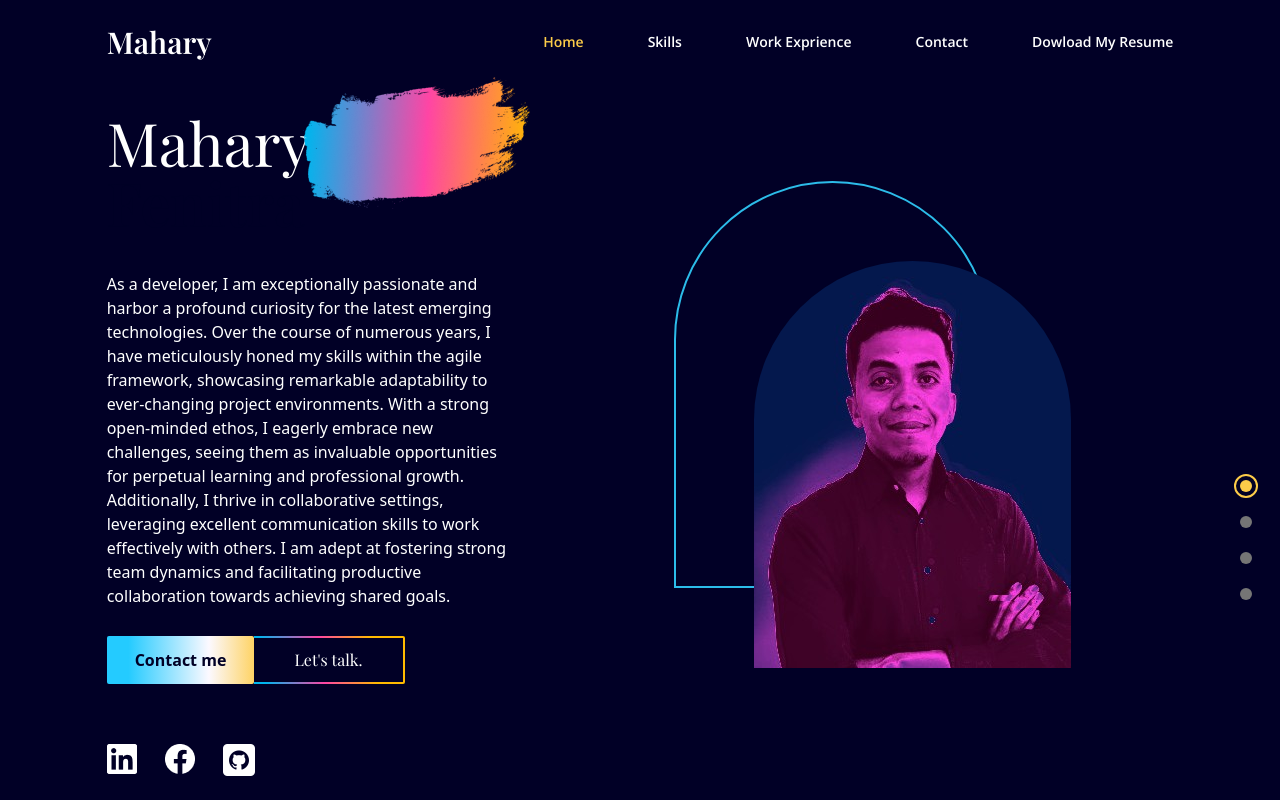
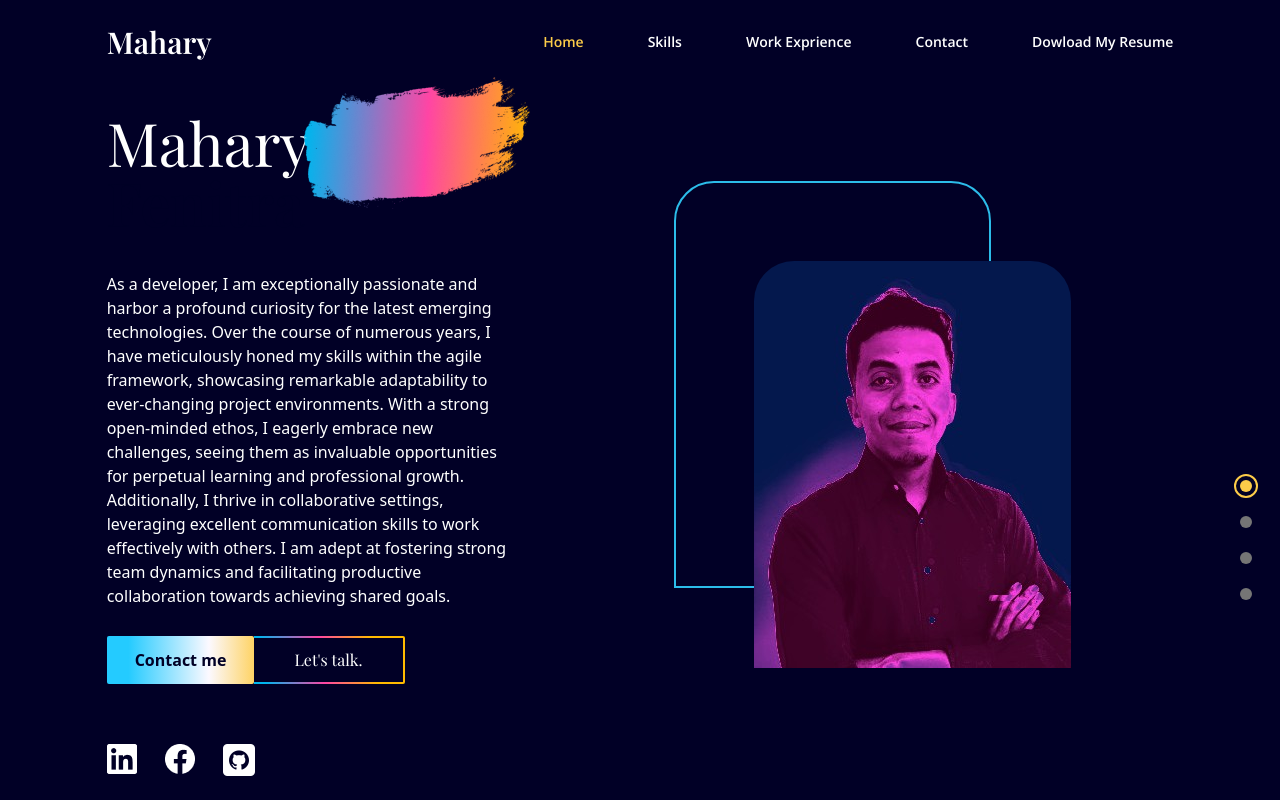
Before and after one commit to maharyfenitra/portfolio, a React (Create React App) app: page / in a window 1280 px wide. Shown: the top 800 px of the page. Built offline with nearby package versions, Linux system fonts and the light colour scheme.

Commit message:
It's ok know this tme

```diff
--- a/src/scenes/Landing.jsx
+++ b/src/scenes/Landing.jsx
@@ -12,14 +12,14 @@ const Landing = ({ setSelectedPage }) => {
             <div className='md:order-2 flex justify-center basis-3/5 z-10 mt-16 md:mt-32'>
                 {isAboveMediumScreens ?
                     (<div className='relative z-0 ml-20 before:absolute before:-top-20 before:-left-20
-                before:rounded-t-[400px] before:w-full before:max-w-[400px] before:h-full before:border-2 before:border-blue before:z-[-1]'>
+                before:rounded-t-[40px] before:w-full before:max-w-[400px] before:h-full before:border-2 before:border-blue before:z-[-1]'>
                         <img alt="profile"
-                            className='hover:filter hover:saturate-200 transition duration-500 z-10 w-full max-w-[400px] md:max-w-[600px] rounded-t-[400px]'
+                            className='hover:filter hover:saturate-200 transition duration-500 z-10 w-full max-w-[400px] md:max-w-[600px] rounded-t-[40px]'
                             src="assets/profile-image.jpg"
                         />
                     </div>) : (<img alt="profile"
                         className='hover:filter hover:saturate-200 transition duration-500 z-10 w-full max-w-[400px] md:max-w-[600px]
-                        rounded-t-[400px]
+                        rounded-t-[40px]
                         '
                         src="assets/profile-image.jpg"
                     />)}
```
